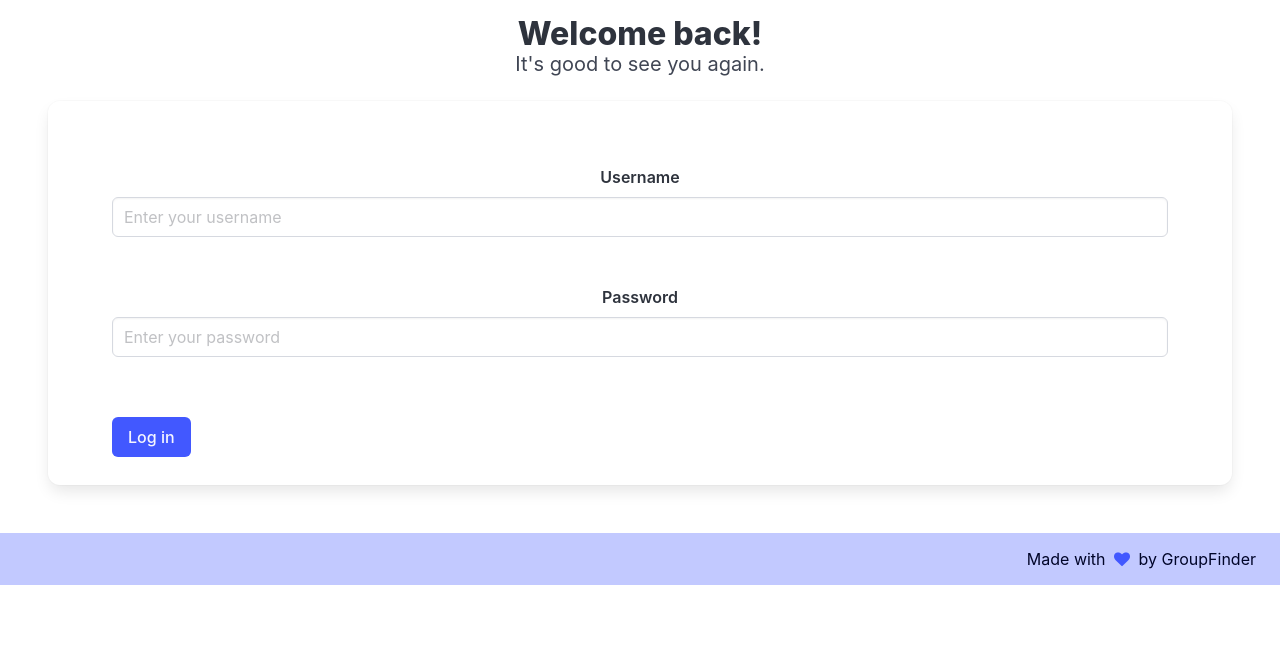
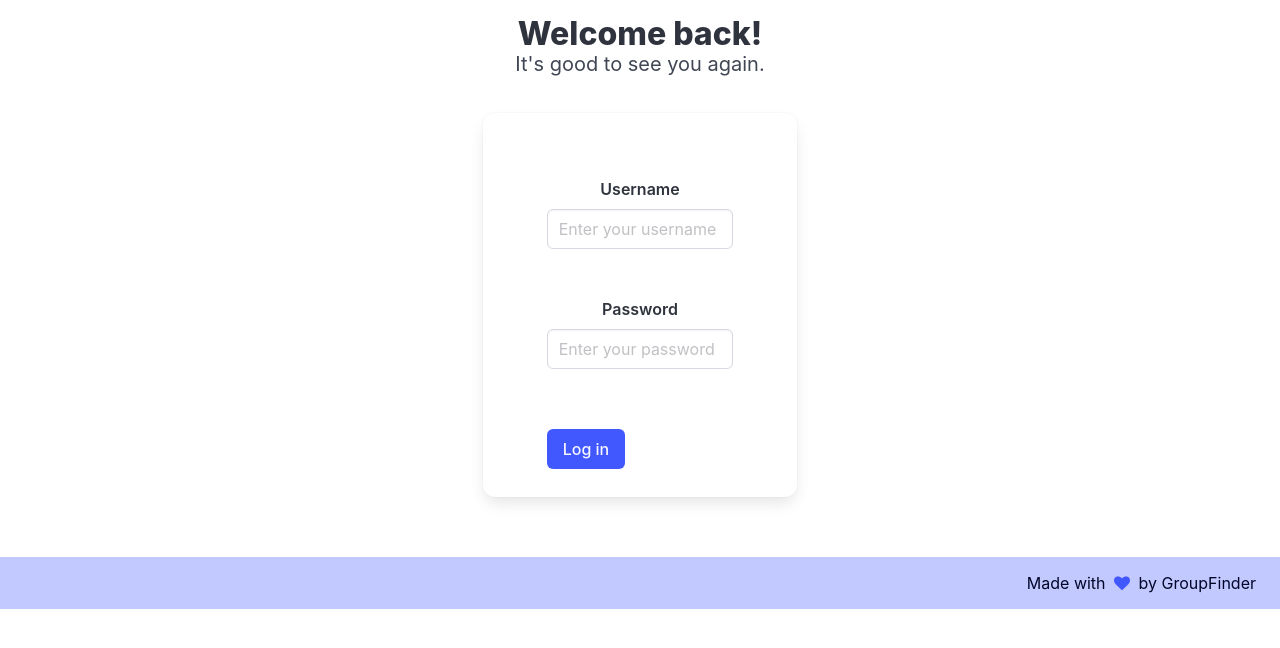
Before and after one commit to Chocsheep/GroupFinder, a Flask app: page /login in a window 1280 px wide. Shown: the part 56-704 px from the top of the page. Run offline with Flask 3, Linux system fonts and the light colour scheme.

Commit message:
signup + login form changes in padding

```diff
--- a/app/templates/macros/forms.html
+++ b/app/templates/macros/forms.html
@@ -101,7 +101,6 @@
     {% endif %}
 
     <form action="{{ url_for('login_user') }}" method="post" class="mx-6 my-3 box has-text-centered p-4">
-
         <fieldset>
             <div class="field m-6">
                 <label for="username" class="label">Username</label>
--- a/app/templates/public_pages/login.html
+++ b/app/templates/public_pages/login.html
@@ -11,8 +11,10 @@
     <h2 class="has-text-centered title mt-4">Welcome back!</h2>
     <h3 class="has-text-centered subtitle">It's good to see you again.</h3>
 
-    <article>
-        {{ login_form() }}
-    </article>
+    <div class="columns is-centered">
+        <div class="column is-one-third-widescreen is-half-desktop is-two-thirds-tablet">
+            {{ login_form() }}
+        </div>
+    </div>
 
 {% endblock main %}
```
Also changed, not shown: app/templates/public_pages/signup.html (+6 -1 lines).
